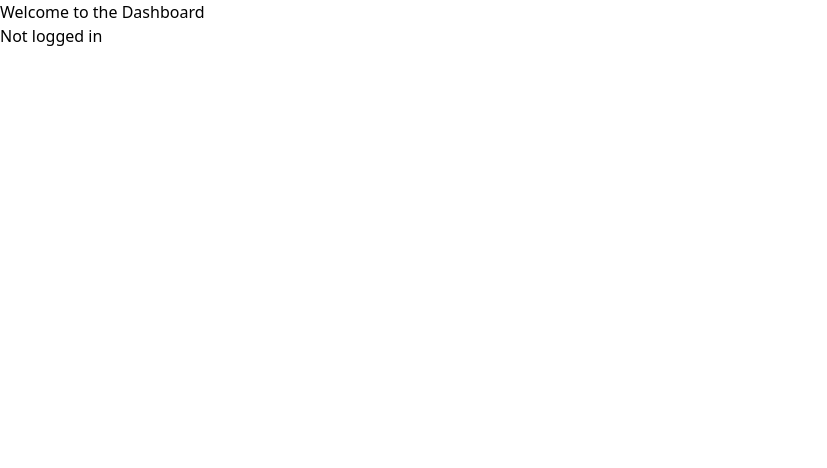
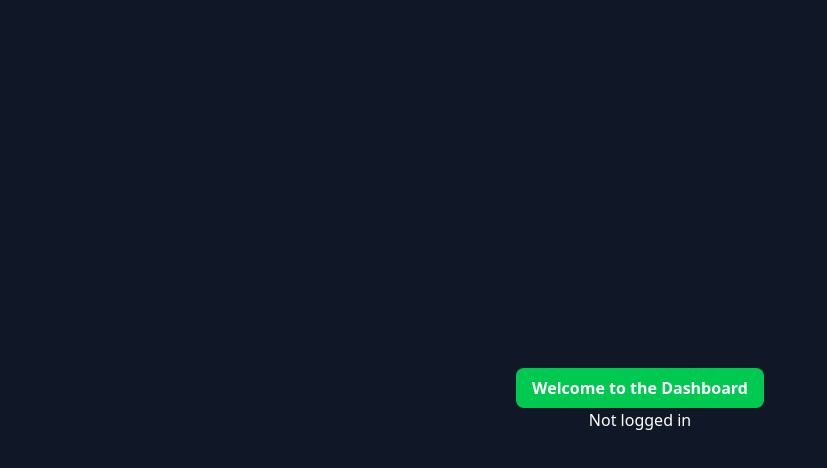
Before and after one commit to florkeye2/music-recommender, a React (Vite) app in the folder frontend/: page /dashboard in a window 1280 px wide. Shown: the top 468 px of the page, without its empty margins (0-827 px from the left). Built offline with nearby package versions, Linux system fonts and the light colour scheme.

Commit message:
Did stuff

```diff
--- a/frontend/src/components/Dashboard.tsx
+++ b/frontend/src/components/Dashboard.tsx
@@ -3,8 +3,8 @@ import { useSearchParams } from "react-router-dom";
 
 const Dashboard = () => {
     const [searchParams] = useSearchParams();
-    const accessToken = searchParams.get("access_token");
-    const refreshToken = searchParams.get("refresh_token");
+    const accessToken = searchParams.get("access_token") || localStorage.getItem("spotify_access_token");
+    const refreshToken = searchParams.get("refresh_token") || localStorage.getItem("spotify_refresh_token");
 
     useEffect(() => {
         if (accessToken) {
@@ -14,8 +14,10 @@ const Dashboard = () => {
     }, [accessToken, refreshToken]);
 
     return (
-        <div>
-            <h1>Welcome to the Dashboard</h1>
+        <div className="min-h-screen flex items-center justify-center bg-gray-900 text-white flex-col">
+            <div className="p-4 bg-green-500 text-white py-2 rounded-lg font-semibold">
+                <h1>Welcome to the Dashboard</h1>
+            </div>
             {accessToken ? <p>Logged in to Spotify!</p> : <p>Not logged in</p>}
         </div>
     );
--- a/frontend/src/components/Login.tsx
+++ /dev/null
@@ -1,9 +0,0 @@
-const Login: React.FC = () => {
-    const handleLogin = async () => {
-        window.location.href = "http://localhost:3001/login";
-    };
-
-    return <button onClick={handleLogin}>Login with Spotify</button>;
-};
-
-export default Login;
```
Also changed, not shown: 1 other file (tests, documents, lock files or other folders).
